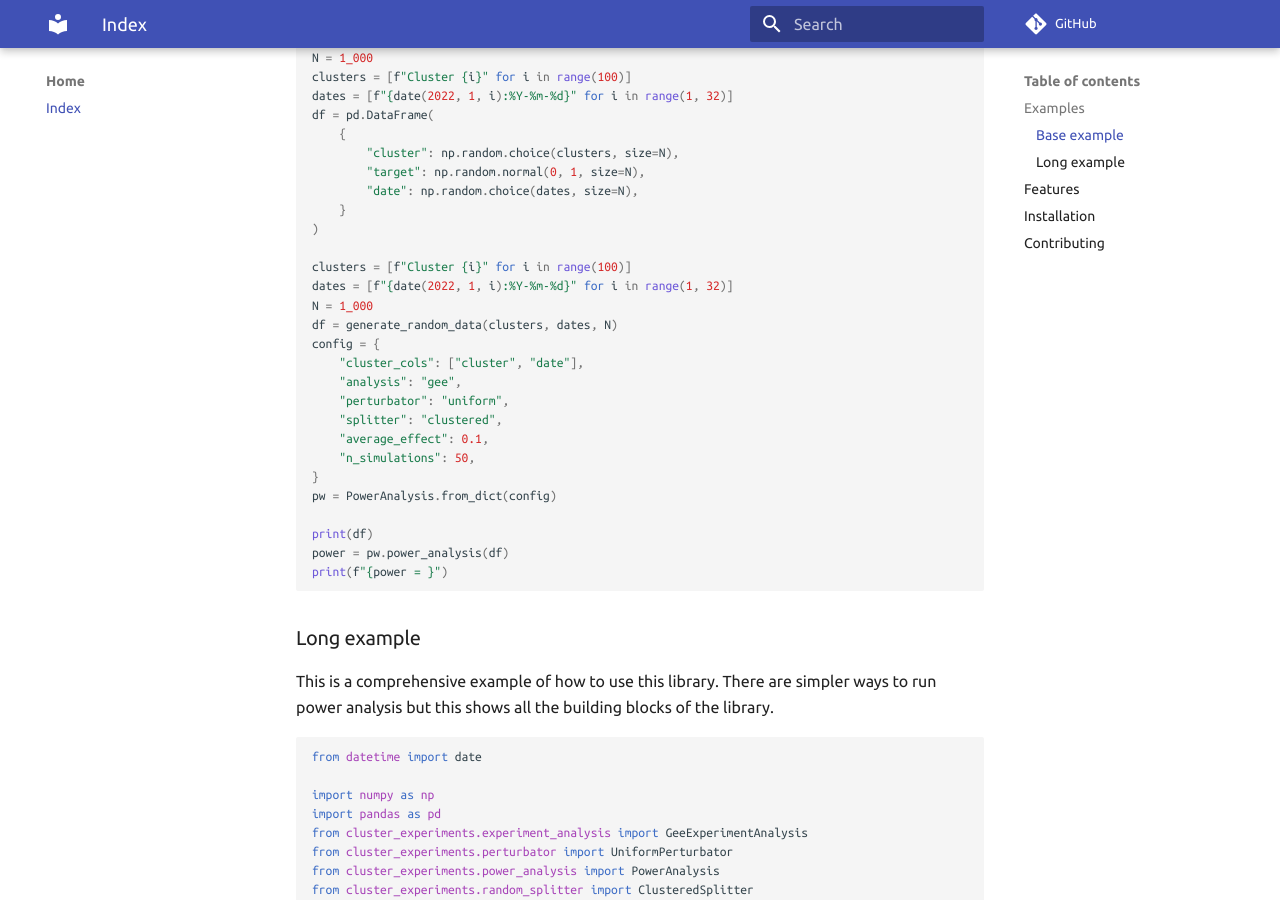
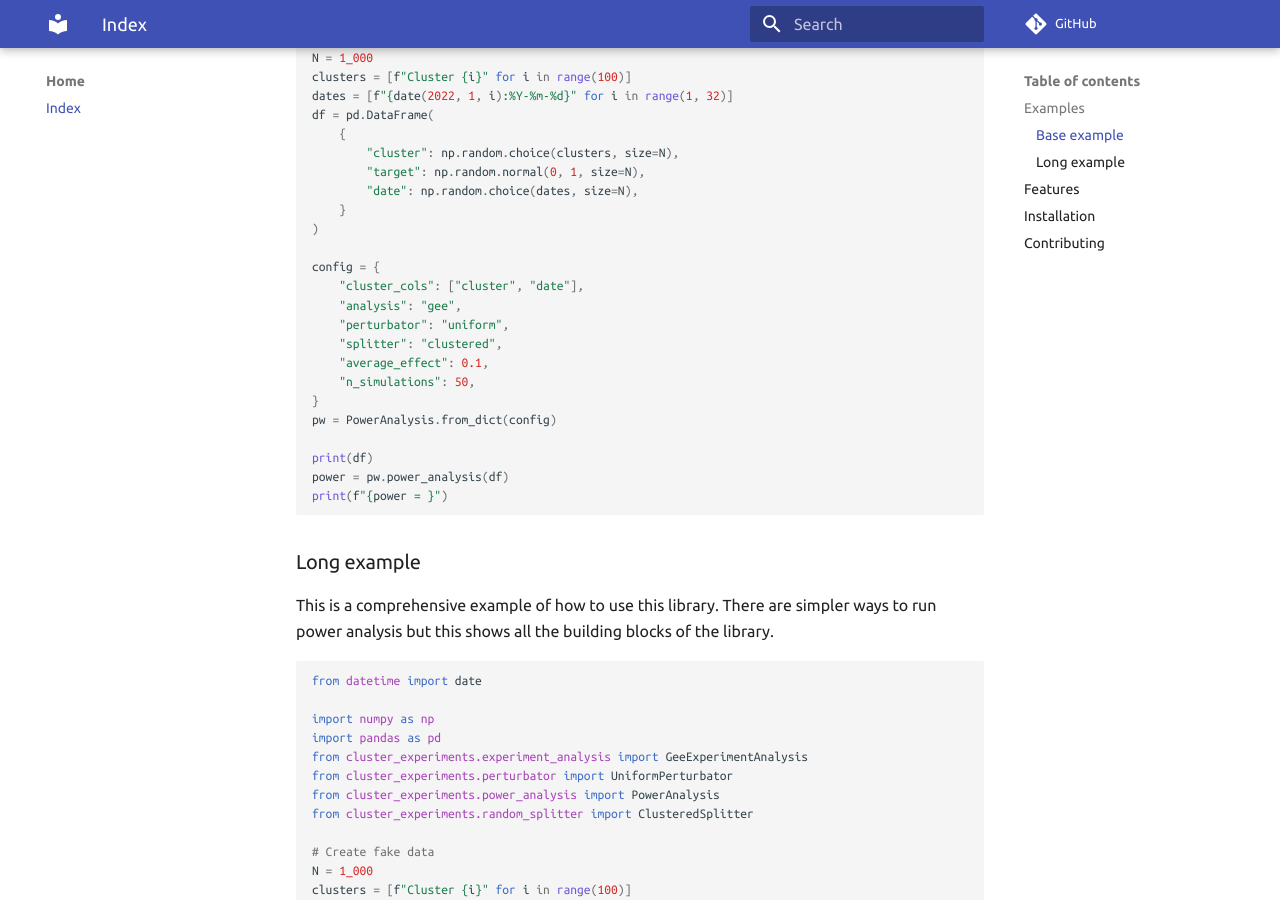
Before and after one commit to david26694/cluster-experiments, an MkDocs documentation site: the page built from docs/index.md, in a window 1280 px wide and 900 px high, scrolled down 553 px. Built offline with MkDocs 1.6.1 and Material for MkDocs 9.7.7, drawn with Linux system fonts in a browser that asks for light colours; comment, search, counter and statistics services are not loaded.

Commit message:
fix docs

```diff
--- a/docs/index.md
+++ b/docs/index.md
@@ -28,10 +28,6 @@ df = pd.DataFrame(
     }
 )
 
-clusters = [f"Cluster {i}" for i in range(100)]
-dates = [f"{date(2022, 1, i):%Y-%m-%d}" for i in range(1, 32)]
-N = 1_000
-df = generate_random_data(clusters, dates, N)
 config = {
     "cluster_cols": ["cluster", "date"],
     "analysis": "gee",
```
Also changed, not shown: README.md (+0 -4 lines).
